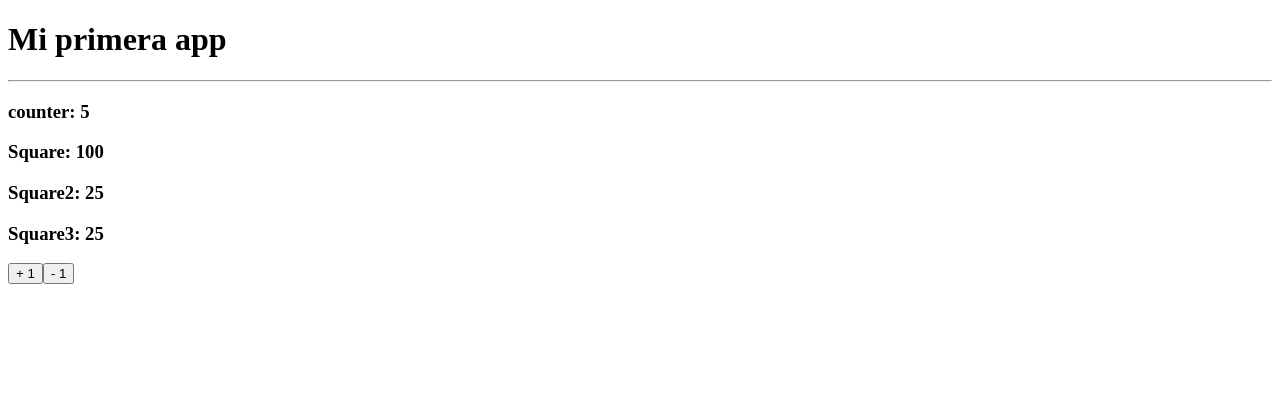
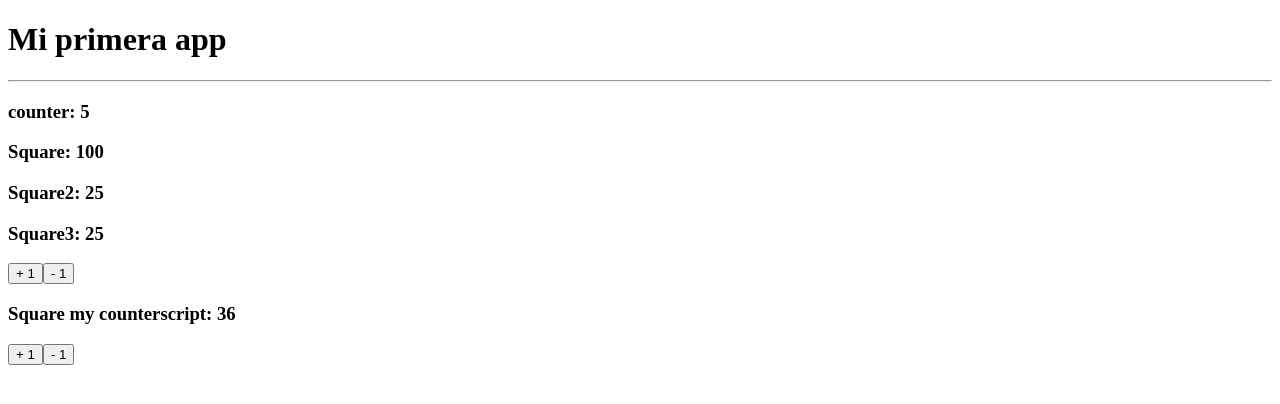
Before and after one commit to oscarmauriciogiraldo/Vue-Practice, a Vue app in the folder indesicion-app/: page / in a window 1280 px wide. Shown: the top 404 px of the page. Built offline with nearby package versions, Linux system fonts and the light colour scheme.

Commit message:
componente tradicional

```diff
--- a/indesicion-app/src/App.vue
+++ b/indesicion-app/src/App.vue
@@ -2,6 +2,7 @@
     <h1>Mi primera app</h1>
     <hr>
     <MyCounter :value="5" />
+    <MyCounterScript :value="6" />
     <!-- Comunicar el componente hijo con el padre
     antes se utilizaba v-bind
     pero ahora se maneja mas con :y la propiedad.
@@ -13,6 +14,7 @@
 
 <script lang="ts" setup>
 import MyCounter from './components/MyCounter.vue';
+import MyCounterScript from './components/MyCounterScript.vue';
 /* import { defineComponent } from 'vue' */
 
 /* export default defineComponent({
--- /dev/null
+++ b/indesicion-app/src/components/MyCounterScript.vue
@@ -0,0 +1,45 @@
+
+<template>
+
+    <section>
+
+        <h3>Square my counterscript: {{ squareCounter }}</h3>
+
+        <div>
+            <button @click="counter++"> + 1 </button>
+            <button @click="counter--"> - 1 </button>
+        </div>
+    </section>
+</template>
+
+<script lang="ts">
+    import { defineComponent, ref, computed } from 'vue';
+    export default defineComponent({
+        props: {
+            value : {type: Number, required: true}
+        },
+
+        setup(props){
+            const counter = ref(props.value);
+            const squareCounter = computed( () => counter.value * counter.value);
+
+            return{
+                counter,
+                squareCounter,
+            }
+        },
+
+
+
+    })
+
+</script>
+
+<!-- optional el estilo -->
+<!-- scoped  es solo para aplicar estos estilos
+    a este componente  -->
+<style scoped>
+    h1{
+        color: green;
+    }
+</style>
```
Also changed, not shown: 1 other file (tests, documents, lock files or other folders).
